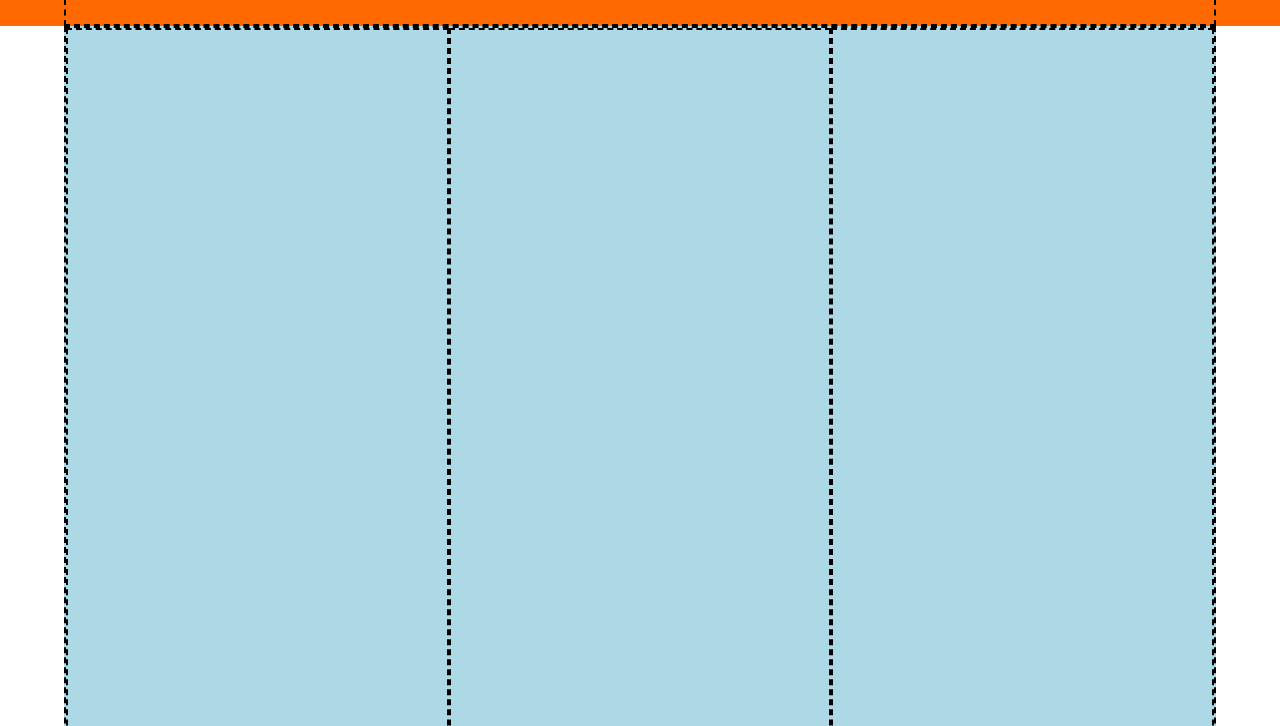
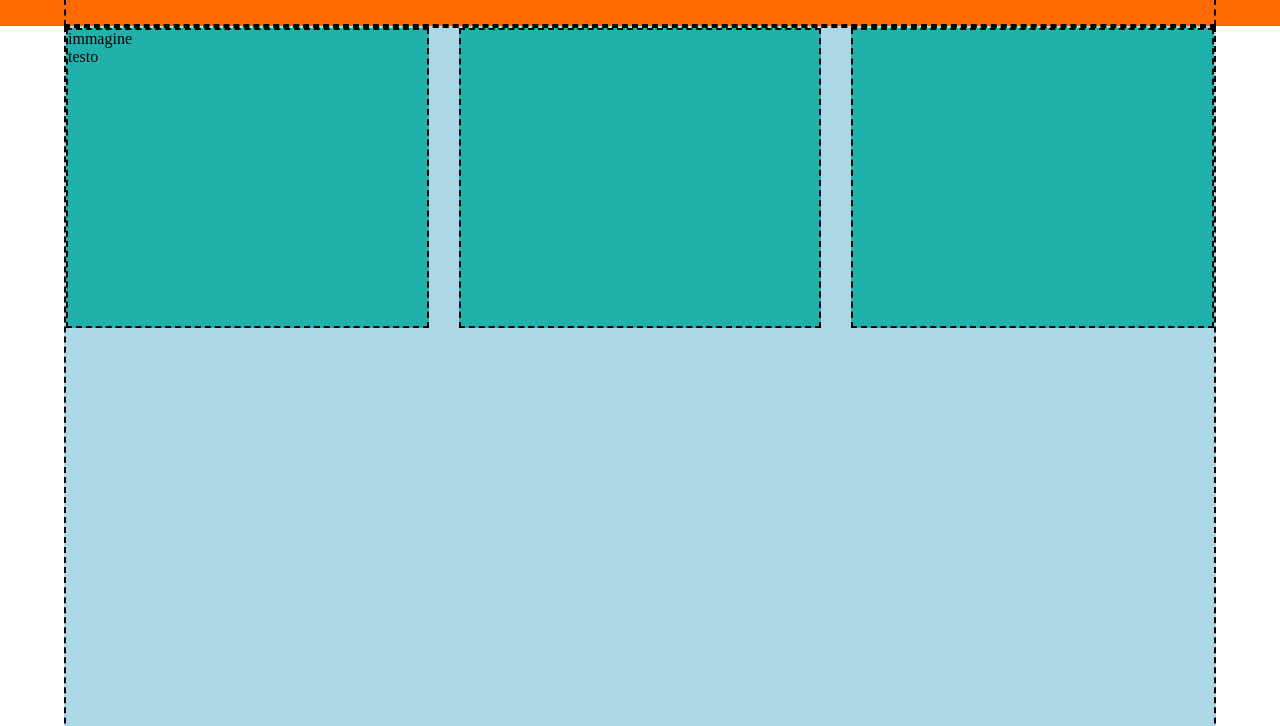
Before and after one commit to smschn/html-css-boolando, a plain HTML site: page index.html in a window 1280 px wide. Shown: the part 74-800 px from the top of the page. Drawn offline with Linux system fonts and the light colour scheme.

Commit message:
Improved main-content structure

```diff
--- a/css/style.css
+++ b/css/style.css
@@ -45,7 +45,13 @@ li {
 }
 
 .main-content {
-    width: calc(100% / 3);
+    width: calc(100% / 3 - 20px);
+    height: 300px;
+    background-color: lightseagreen; /*togliere*/
+}
+
+.item-left, .item-center {
+    margin-right: 30px;
 }
 /*End of main*/
 
--- a/index.html
+++ b/index.html
@@ -27,8 +27,11 @@
 
         <main>
             <div class="main-container debug">
-                <div class="main-content debug"></div>
-                <div class="main-content debug"></div>
+                <div class="main-content item-left debug">
+                    <div>immagine</div>
+                    <div>testo</div>
+                </div>
+                <div class="main-content item-center debug"></div>
                 <div class="main-content debug"></div>
                 <div class="main-content debug"></div>
                 <div class="main-content debug"></div>
```
